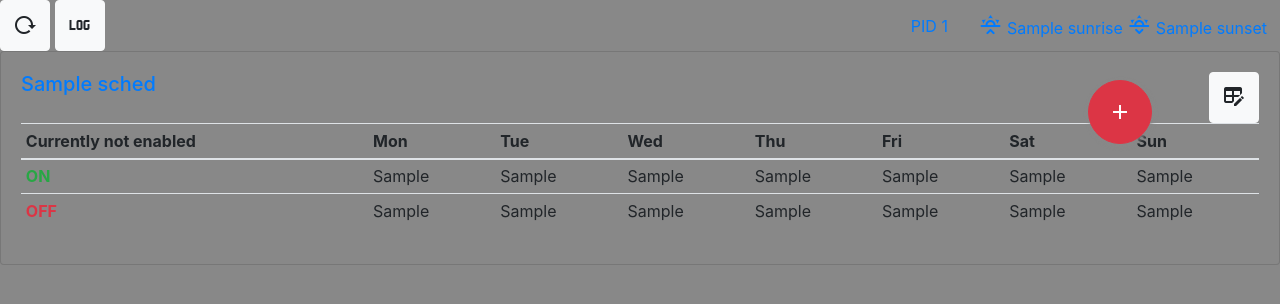
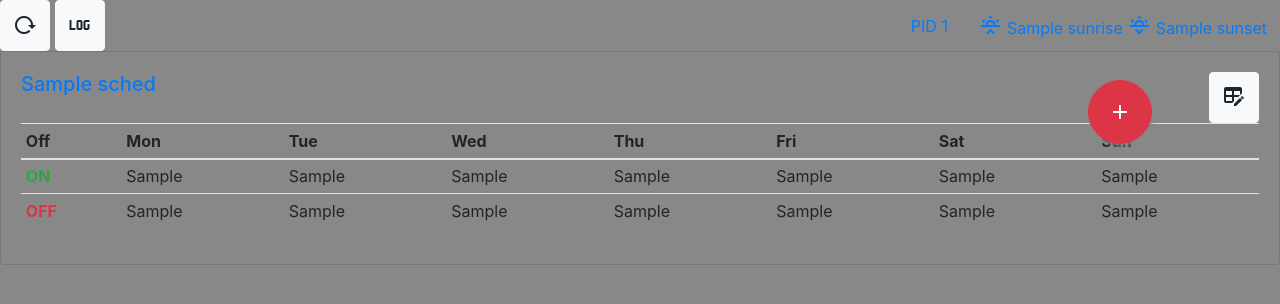
Before and after one commit to michelebossa/HA-Scheduler, a Flask app: template templates/index.html in a window 1280 px wide. Shown: the top 304 px of the page. Run offline with Flask 2, Linux system fonts and the light colour scheme; the template is opened without the code that fills it: most values are stand-ins (such as "Sample title", 1, 10 or a date in 2020); parts of the project's set-up code (start-up, migrations or seed data) failed here and were passed over; some libraries are stand-ins or nearby versions.

Commit message:
Update index.html

```diff
--- a/templates/index.html
+++ b/templates/index.html
@@ -68,7 +68,7 @@
 						<thead>
 							<tr>
 								<th scope="col">
-									Currently {{"enabled" if sched.enable == "true" else "not enabled"}}
+									{{"On" if sched.enable == "true" else "Off"}}
 								</th>
 								<th scope="col" {{ 'style=color:grey;' if sched.enable_1 == "false" else "" }}>Mon</th>
 								<th scope="col" {{ 'style=color:grey;' if sched.enable_2 == "false" else "" }}>Tue</th>
```
